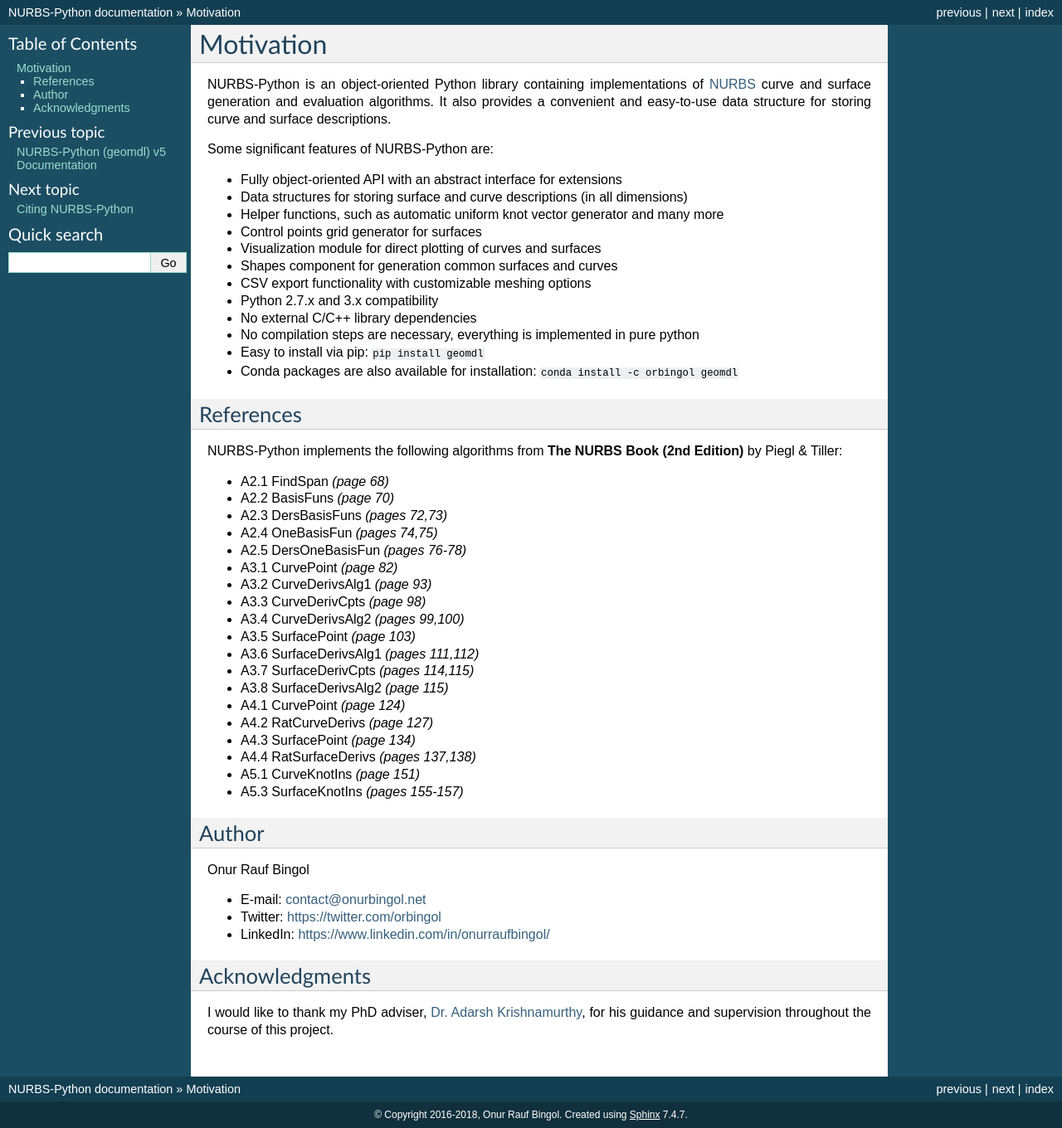
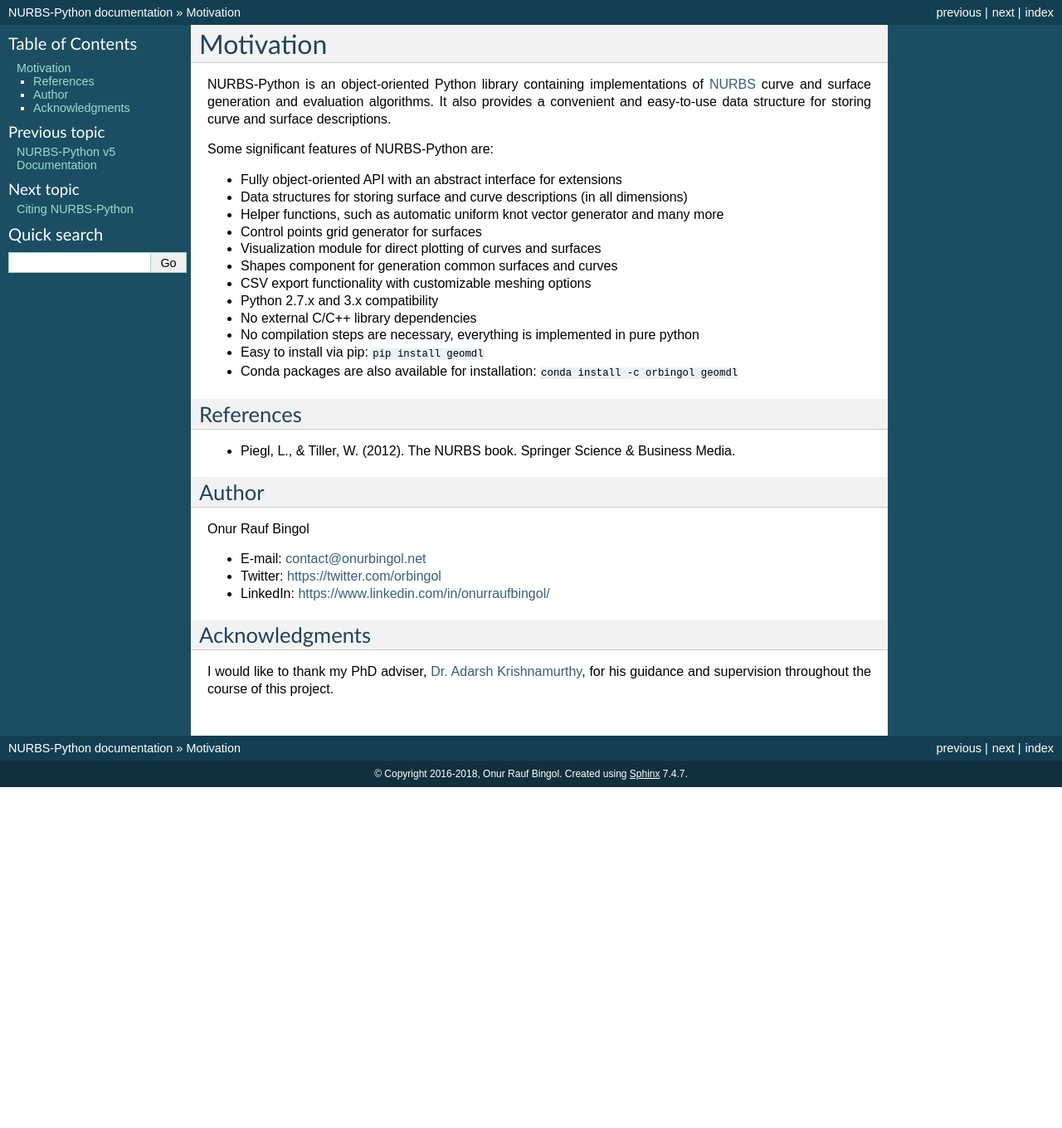
Before and after one commit to orbingol/NURBS-Python, a Sphinx documentation site: the page built from docs/introduction.rst, in a window 1280 px wide. Shown: the whole page at 83% size. Built offline with Sphinx 7.4.7, drawn with Linux system fonts in a browser that asks for light colours; formulas are drawn with MathJax 3; after the commit the page ends 949 px from its top, so only the background shows below that.

Commit message:
Documentation updates

```diff
--- a/docs/examples_repo.rst
+++ b/docs/examples_repo.rst
@@ -16,5 +16,10 @@
 * Curve & surface splitting and Bézier decomposition
 * Exporting curves and surfaces using ``exchange`` module
 
+.. note::
+
+    Please see :doc:`Visualization <visualization>` section of the documentation for sample curve and surface figures
+    which can be generated using the scripts on the Examples_ repository.
+
 
 .. _Examples: https://github.com/orbingol/NURBS-Python_Examples
--- a/docs/index.rst
+++ b/docs/index.rst
@@ -1,5 +1,5 @@
-NURBS-Python (geomdl) v5 Documentation
-^^^^^^^^^^^^^^^^^^^^^^^^^^^^^^^^^^^^^^
+NURBS-Python v5 Documentation
+^^^^^^^^^^^^^^^^^^^^^^^^^^^^^
 
 |DOI|_ |PYPI|_ |ANACONDA|_
 
--- a/docs/introduction.rst
+++ b/docs/introduction.rst
@@ -23,27 +23,7 @@
 References
 ==========
 
-NURBS-Python implements the following algorithms from **The NURBS Book (2nd Edition)** by Piegl & Tiller:
-
-* A2.1 FindSpan *(page 68)*
-* A2.2 BasisFuns *(page 70)*
-* A2.3 DersBasisFuns *(pages 72,73)*
-* A2.4 OneBasisFun *(pages 74,75)*
-* A2.5 DersOneBasisFun *(pages 76-78)*
-* A3.1 CurvePoint *(page 82)*
-* A3.2 CurveDerivsAlg1 *(page 93)*
-* A3.3 CurveDerivCpts *(page 98)*
-* A3.4 CurveDerivsAlg2 *(pages 99,100)*
-* A3.5 SurfacePoint *(page 103)*
-* A3.6 SurfaceDerivsAlg1 *(pages 111,112)*
-* A3.7 SurfaceDerivCpts *(pages 114,115)*
-* A3.8 SurfaceDerivsAlg2 *(page 115)*
-* A4.1 CurvePoint *(page 124)*
-* A4.2 RatCurveDerivs *(page 127)*
-* A4.3 SurfacePoint *(page 134)*
-* A4.4 RatSurfaceDerivs *(pages 137,138)*
-* A5.1 CurveKnotIns *(page 151)*
-* A5.3 SurfaceKnotIns *(pages 155-157)*
+* Piegl, L., & Tiller, W. (2012). The NURBS book. Springer Science & Business Media.
 
 Author
 ======
```
